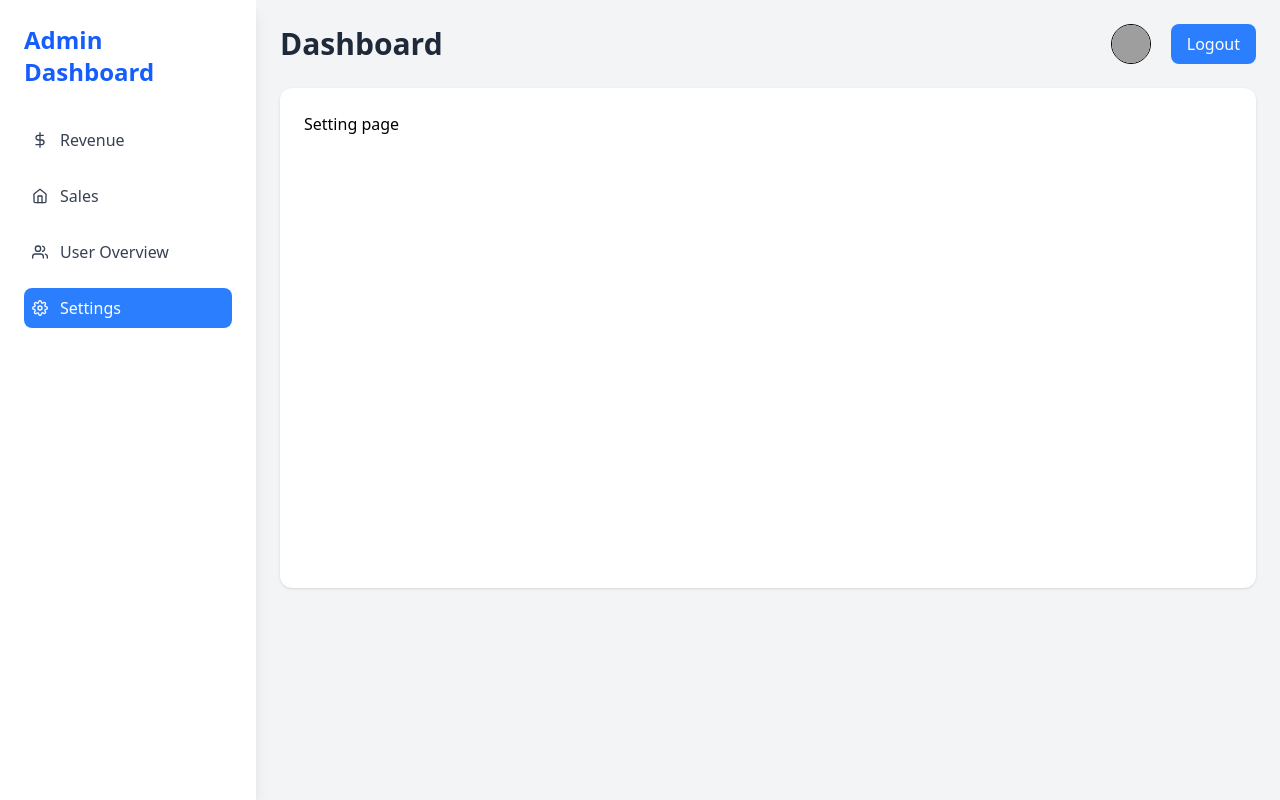
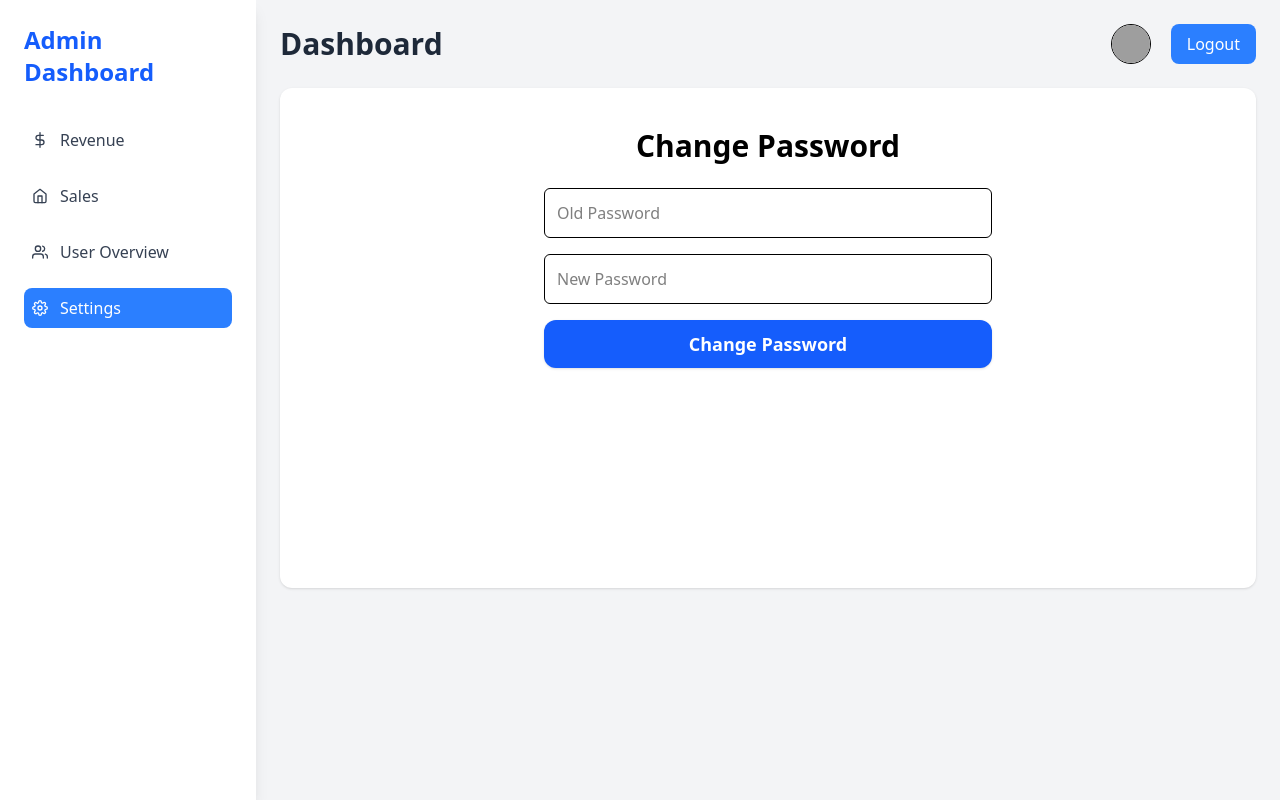
Before and after one commit to SakibFakir69/Dashboard-folder, a React (Vite) app: page /setting in a window 1280 px wide. Built offline with nearby package versions, Linux system fonts and the light colour scheme; grey boxes are pictures that could not be loaded.

Commit message:
feat(change password ) change password add

```diff
--- a/src/page/Profile.jsx
+++ b/src/page/Profile.jsx
@@ -75,10 +75,7 @@ function Profile() {
         <TextField
           {...register("email", {
             required: true,
-            pattern: {
-              value: /^[^\s@]+@[^\s@]+\.[^\s@]+$/,
-              message: "Invalid email address",
-            },
+
           })}
           variant="outlined"
           className="md:w-1/2 w-full"
@@ -86,9 +83,11 @@ function Profile() {
         />
         {errors.email && (
           <span className="text-red-500">
-            {errors.email.message || "This field is required"}
+             {errors.email.message || "This field is required"}
           </span>
         )}
+
+
 
         <div className="mt-4">
           <button
--- a/src/page/dashboard/setting/Setting.jsx
+++ b/src/page/dashboard/setting/Setting.jsx
@@ -1,13 +1,82 @@
-
-
-import React from 'react'
+import React, { useState } from "react";
+import { baseApi } from "../../../utils/baseUrl";
+import toast, { Toaster } from "react-hot-toast";
 
 function Setting() {
+  const token = localStorage.getItem("token");
+
+  const [loading, setLoading] = useState(false); /// handel loading state
+  const [oldPassword, setOldPassword] = useState("");
+  const [newPassword, setNewPassword] = useState("");
+
+  const handleChange = async (e) => {
+    e.preventDefault();
+    setLoading(true);
+
+    try {
+      const res = await baseApi.post(
+        "/auth/users/me/change-password/",
+        { old_password: oldPassword, new_password: newPassword },
+        {
+          headers: {
+            Authorization: `Bearer ${token}`,
+          },
+        }
+      );
+
+      if (res.status === 200) {
+        toast.success("Password changed successfully");
+        setOldPassword("");
+        setNewPassword("");
+      }
+      console.log(res);
+    } catch (error) {
+      console.log(error);
+      toast.error("Failed to change password");
+    } finally {
+      setLoading(false);
+    }
+  };
+
   return (
-    <div>
-      <h1>Setting page</h1>
+    <div className="flex flex-col items-center justify-center w-full p-4">
+      <Toaster />
+      <h3 className="md:text-3xl text-2xl font-semibold mb-6">Change Password</h3>
+
+      <form
+        onSubmit={handleChange}
+        className="flex flex-col gap-4 w-full max-w-md"
+      >
+        <input
+          type="password"
+          placeholder="Old Password"
+          value={oldPassword}
+          onChange={(e) => setOldPassword(e.target.value)}
+          className="p-3 border rounded-md w-full"
+          required
+        />
+
+        <input
+          type="password"
+          placeholder="New Password"
+          value={newPassword}
+          onChange={(e) => setNewPassword(e.target.value)}
+          className="p-3 border rounded-md w-full"
+          required
+        />
+
+        <button
+          type="submit"
+          disabled={loading}
+          className={`bg-blue-600 hover:bg-blue-700 h-12 rounded-xl text-lg text-white font-semibold shadow-sm transition-all ${
+            loading ? "opacity-50 cursor-not-allowed" : ""
+          }`}
+        >
+          {loading ? "Submitting..." : "Change Password"}
+        </button>
+      </form>
     </div>
-  )
+  );
 }
 
-export default Setting
+export default Setting;
```
